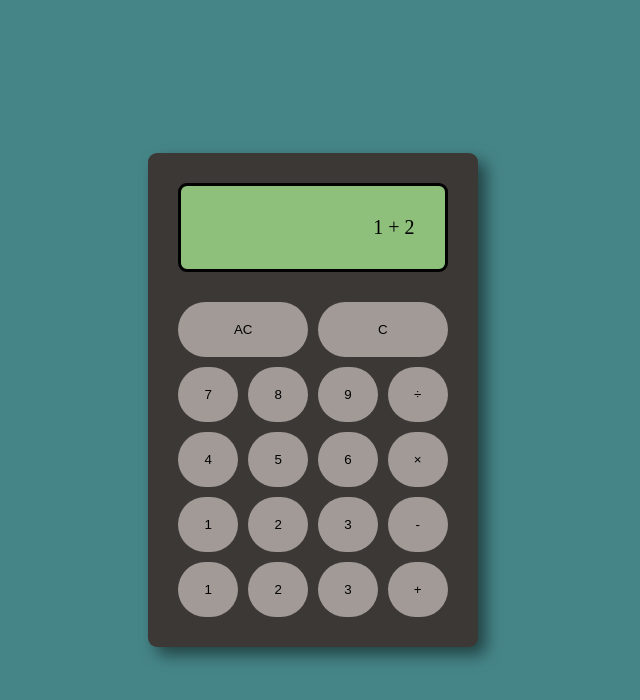
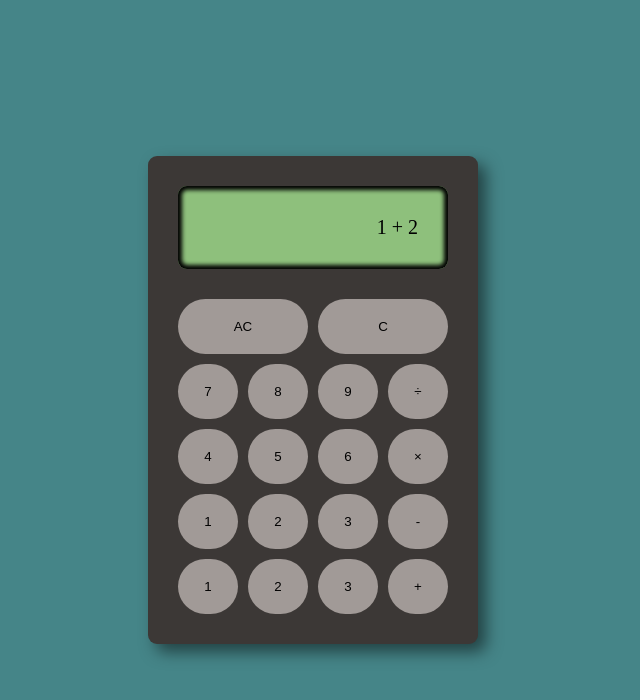
Before and after one commit to Yisaaaa/Calculator, a plain HTML site: page index.html in a window 1280 px wide. Shown: the whole page, without its empty margins (327-967 px from the left). Drawn offline with Linux system fonts and the light colour scheme.

Commit message:
update on style

```diff
--- a/style.css
+++ b/style.css
@@ -38,7 +38,7 @@ body {
 .calculator {
   background-color: var(---black);
   /* height: 60rem; */
-    /* width: 40rem; */
+  width: 33rem;
   padding: 3rem;
   border-radius: 9px;
   box-shadow: 8px 8px 16px rgba(0, 0, 0, 0.5);
@@ -49,9 +49,11 @@ body {
   background-color: var(--green);
   text-align: end;
   padding: 3rem;
+  overflow-wrap: break-word;
   margin-bottom: 3rem;
   border-radius: 9px;
-    border: solid 3px black;
+  /* border: solid 3px black; */
+  box-shadow: inset 0 0 4px 4px black;
 }
 
 /* 4 columns 5 rows */
```
Lines whose indentation alone changed are shown as unchanged.
